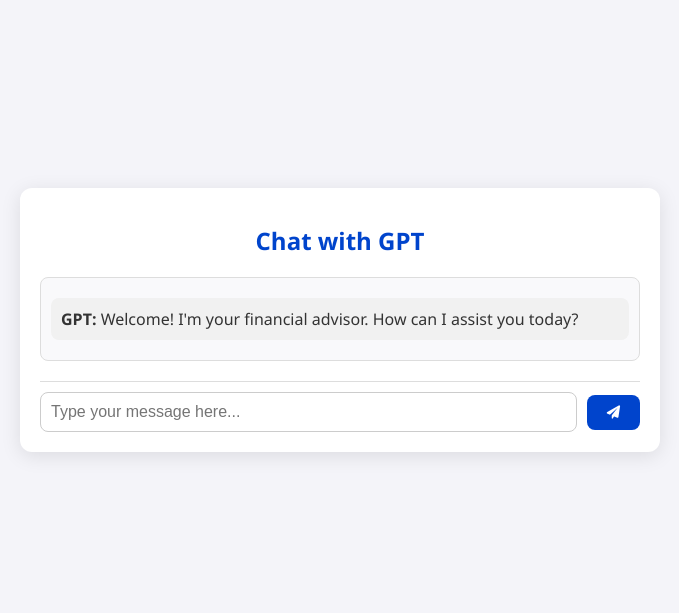
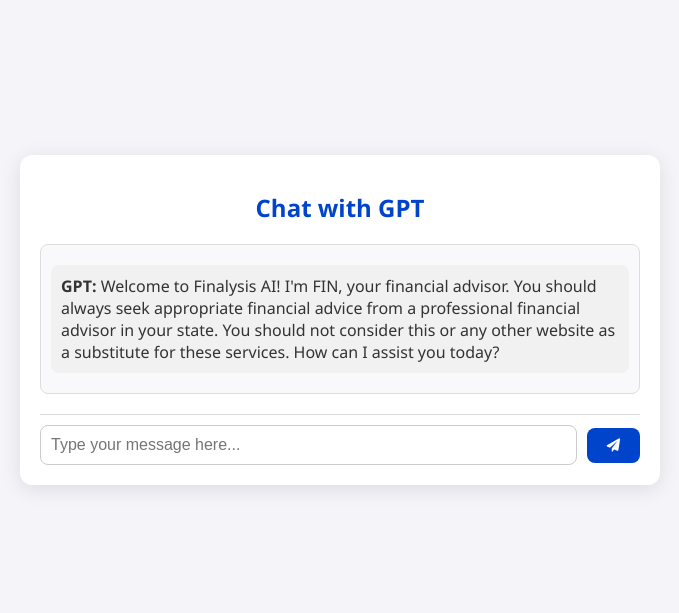
Before and after one commit to khiryshank/finalysis, a Flask app: page / in a window 1280 px wide. Shown: the part 73-686 px from the top of the page, without its empty margins (300-979 px from the left). Run offline with Flask 3, Linux system fonts and the light colour scheme.

Commit message:
Changes inital greeting

```diff
--- a/templates/index.html
+++ b/templates/index.html
@@ -18,7 +18,7 @@
             <h1>Chat with GPT</h1>
             <div id="chat-box" class="chat-box">
                 <!-- Initial Welcome Message -->
-                <p class="bot-message"><strong>GPT:</strong> Welcome! I'm your financial advisor. How can I assist you today?</p>
+                <p class="bot-message"><strong>GPT:</strong> Welcome to Finalysis AI! I'm FIN, your financial advisor. You should always seek appropriate financial advice from a professional financial advisor in your state. You should not consider this or any other website as a substitute for these services. How can I assist you today?</p>
             </div>
             <form id="chat-form" class="chat-form">
                 <input type="text" id="user-input" placeholder="Type your message here..." autocomplete="off" required>
```
